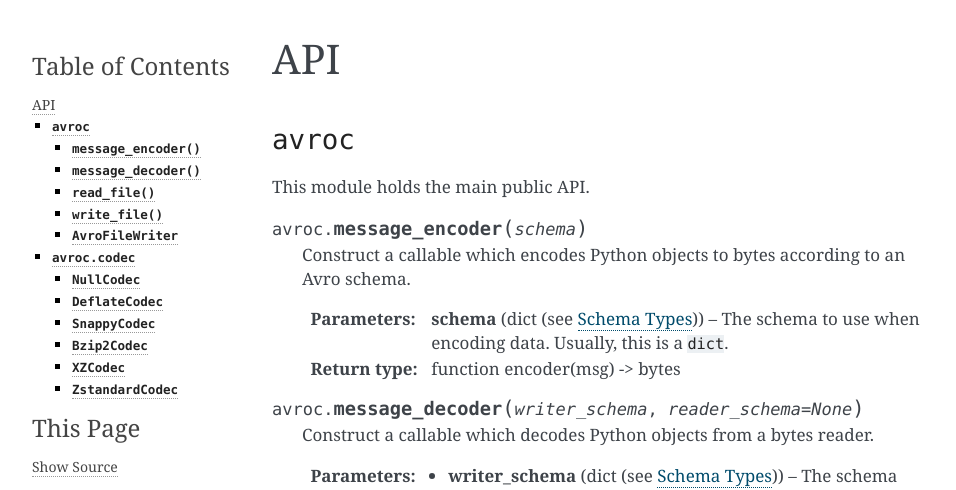
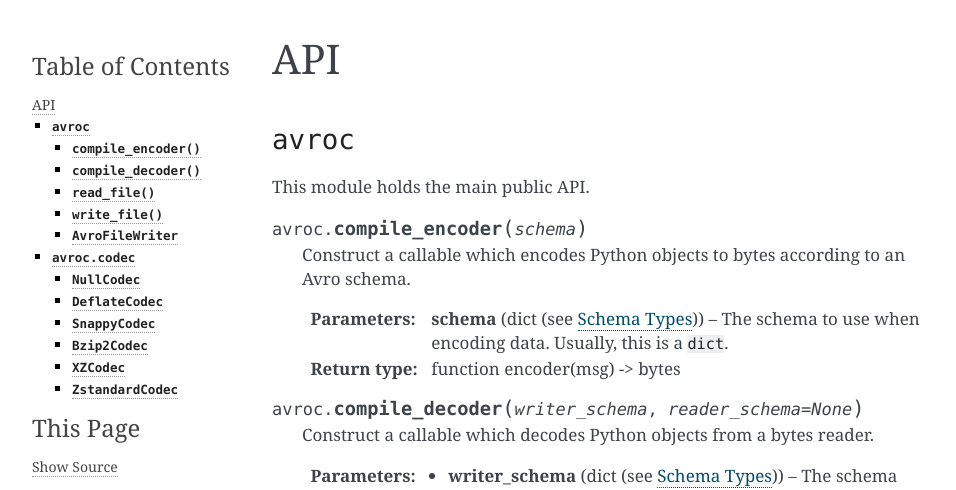
Before and after one commit to spenczar/avroc, a Sphinx documentation site: the page built from docs/api.rst, in a window 1280 px wide and 900 px high. Shown: the top 490 px of the window, without its empty margins (148-1104 px from the left). Built offline with Sphinx 7.4.7, drawn with Linux system fonts in a browser that asks for light colours.

Commit message:
Rename message_encoder,decoder to compile_encoder,decoder

```diff
--- a/avroc/__init__.py
+++ b/avroc/__init__.py
@@ -1,2 +1,2 @@
 from .files import AvroFileWriter, AvroFileReader, write_file, read_file
-from .messages import message_decoder, message_encoder
+from .messages import compile_encoder, compile_decoder
--- a/docs/api.rst
+++ b/docs/api.rst
@@ -10,7 +10,7 @@ API
 
 This module holds the main public API.
 
-.. py:function:: message_encoder(schema)
+.. py:function:: compile_encoder(schema)
 
    Construct a callable which encodes Python objects to bytes according to an
    Avro schema.
@@ -20,7 +20,7 @@ This module holds the main public API.
    :type schema: dict (see :ref:`schema-types`)
    :rtype: function encoder(msg) -> bytes
 
-.. py:function:: message_decoder(writer_schema, reader_schema=None)
+.. py:function:: compile_decoder(writer_schema, reader_schema=None)
 
    Construct a callable which decodes Python objects from a bytes reader.
 
--- a/docs/usage.rst
+++ b/docs/usage.rst
@@ -139,7 +139,7 @@ Encoding a single message to bytes
 
    # Construct an encoder (don't do this for every message - it's a
    # bunch of work)
-   encoder = avroc.message_encoder(schema)
+   encoder = avroc.compile_encoder(schema)
 
    message = {
        "name": "Alice",
```
Also changed, not shown: 3 other files.
